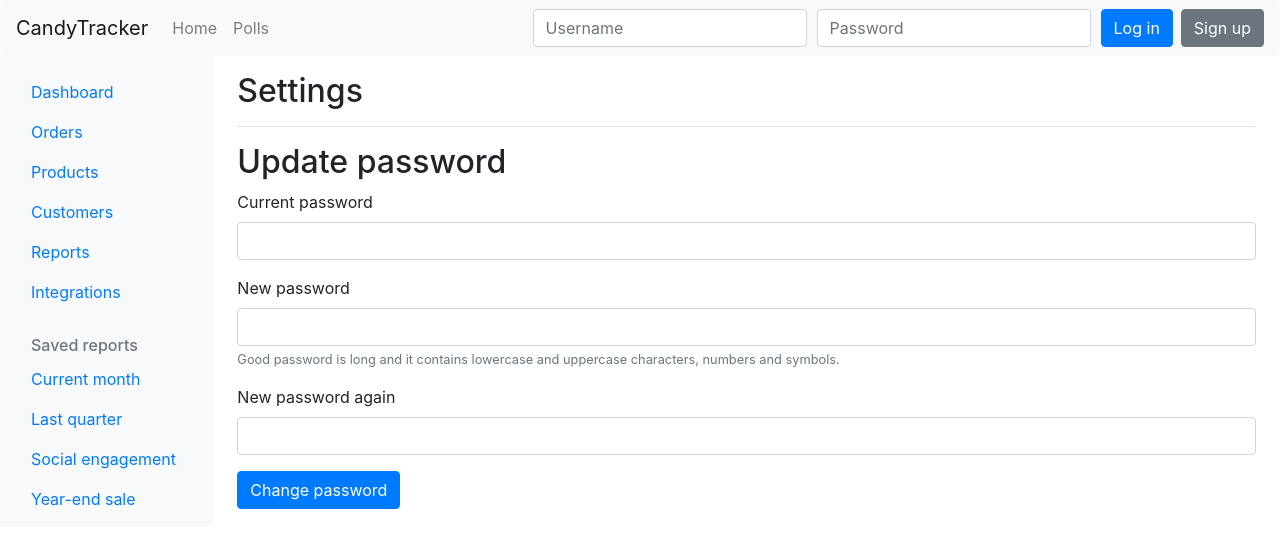
After one commit to tuukkalai/CandyTracker, a Flask app: page /settings in a window 1280 px wide. The commit adds this page. Shown: the top 548 px of the page. Run offline with Flask 2, Linux system fonts and the light colour scheme; some libraries are stand-ins or nearby versions.

Commit message:
Add CSRF token, refactor structure

```diff
--- a/app.py
+++ b/app.py
@@ -1,173 +1,5 @@
 from flask import Flask
-from flask import redirect, render_template, request, session
-from flask_sqlalchemy import SQLAlchemy
-from os import getenv
-from werkzeug.security import check_password_hash, generate_password_hash
-
 
 app = Flask(__name__)
-app.secret_key = getenv("SECRET_KEY")
-app.config["SQLALCHEMY_DATABASE_URI"] = getenv("DATABASE_URL")
-app.config["SQLALCHEMY_TRACK_MODIFICATIONS"] = False
-db = SQLAlchemy(app)
 
-@app.route("/")
-def home():
-    return render_template("home.html")
-
-@app.route("/login", methods=["POST"])
-def login():
-    username = request.form["username"]
-    password = request.form["password"]
-    sql = "SELECT password FROM users WHERE username=:username"
-    result = db.session.execute(sql,{"username":username})
-    user = result.fetchone()
-    if user == None:
-        return render_template("home.html", notification="User not found.")
-    else:
-        hash_value = user[0]
-        if check_password_hash(hash_value,password):
-            session["username"] = username
-            return redirect("/")
-        else:
-            return render_template("home.html", notification="Wrong password.")
-
-
-@app.route("/logout")
-def logout():
-    del session["username"]
-    return redirect("/")
-
-@app.route("/users/new")
-def newUser():
-    return render_template("new_user.html")
-
-@app.route("/users/create", methods=["POST"])
-def createUser():
-    username = request.form["username"]
-    sql = "SELECT id FROM users WHERE username=:username"
-    result = db.session.execute(sql, {"username":username})
-    numOfUnames = result.fetchone()
-    if numOfUnames > 0:
-        return render_template("new_user.html", username=username, notification="Username already taken.")
-    password = request.form["password"]
-    passwordAgain = request.form["password_again"]
-    if password == passwordAgain:
-        hash_value = generate_password_hash(password)
-        sql = "INSERT INTO users (username,password) VALUES (:username,:password)"
-        db.session.execute(sql, {"username":username,"password":hash_value})
-        db.session.commit()
-        return redirect("/")
-    return render_template("new_user.html", username=username, notification="Passwords don't match.")
-
-@app.errorhandler(404)
-def page_not_found(error):
-    return render_template("404.html"), 404
-
-
-"""
-Training material
----
-"""
-# Pizza
-@app.route("/order")
-def form():
-    return render_template("order.html")
-
-@app.route("/result", methods=["POST"])
-def result():
-    pizza = request.form["pizza"]
-    extras = request.form.getlist("extra")
-    msg = request.form["message"]
-    return render_template("result.html",
-        pizza=pizza,
-        extras=extras,
-        message=msg)
-
-# Messages
-@app.route("/messages")
-def messages():
-    result = db.session.execute("SELECT COUNT(*) FROM messages")
-    count = result.fetchone()[0]
-    result = db.session.execute("SELECT content FROM messages")
-    messages = result.fetchall()
-    return render_template("messages.html", count=count, messages=messages)
-
-@app.route("/messages/new")
-def new():
-    return render_template("new.html")
-
-@app.route("/messages/send", methods=["POST"])
-def send():
-    content = request.form["content"]
-    sql = "INSERT INTO messages (content) VALUES (:content)"
-    db.session.execute(sql, {"content":content})
-    db.session.commit()
-    return redirect("/messages")
-
-# Polls
-@app.route("/polls")
-def poll():
-    sql = "SELECT id, topic FROM polls"
-    result = db.session.execute(sql)
-    polls = result.fetchall()
-    return render_template("polls.html", polls=polls)
-
-@app.route("/polls/<int:id>")
-def showPoll(id):
-    sql = "SELECT topic, created_at FROM polls WHERE id=:id"
-    result = db.session.execute(sql, {"id":id})
-    res = result.fetchone()
-    topic = res[0]
-    created = res[1].strftime("%d.%m.%Y %H.%M")
-    sql = "SELECT id, choice FROM choices WHERE poll_id=:id"
-    result = db.session.execute(sql, {"id":id})
-    choices = result.fetchall()
-    return render_template("poll.html", topic=topic, choices=choices, created=created, id=id)
-
-@app.route("/polls/answer", methods=["POST"])
-def ans():
-    choice_id = request.form["choice"]
-    poll_id = request.form["id"]
-    sql = "INSERT INTO answers (choice_id, sent_at) VALUES (:choice_id, NOW())"
-    db.session.execute(sql, {"choice_id":choice_id})
-    db.session.commit()
-    return redirect("/results/"+str(poll_id))
-
-@app.route("/results/<int:id>")
-def showResults(id):
-    sql = "SELECT topic FROM polls WHERE id=:id"
-    result = db.session.execute(sql, {"id":id})
-    topic = result.fetchone()[0]
-    sql = "SELECT c.choice, COUNT(a.id) FROM choices c LEFT JOIN answers a ON c.id = a.choice_id WHERE c.poll_id=:poll_id GROUP BY c.id"
-    result = db.session.execute(sql, {"poll_id":id})
-    choices = result.fetchall()
-    total = 0
-    for c in choices:
-        total += c[1]
-    return render_template("results.html", topic=topic, choices=choices, total=total)
-
-@app.route("/polls/new")
-def newPollForm():
-    return render_template("new_poll.html")
-
-@app.route("/polls/create", methods=["POST"])
-def createPoll():
-    topic = request.form["topic"]
-    sql = "INSERT INTO polls (topic, created_at) VALUES (:topic, NOW()) RETURNING id"
-    result = db.session.execute(sql, {"topic":topic})
-    poll_id = result.fetchone()[0]
-    choices = request.form.getlist("choice")
-    values = ""
-    for choice in choices:
-        if choice != "":
-            values += "("+str(poll_id)+", '"+choice+"'), "
-    sql = "INSERT INTO choices (poll_id, choice) VALUES "+values[:-2]
-    db.session.execute(sql)
-    db.session.commit()
-    return redirect("/polls")
-
-"""
-Training ends
----
-"""
+import routes
--- /dev/null
+++ b/routes.py
@@ -0,0 +1,174 @@
+from app import app
+from flask import redirect, render_template, request, session
+from werkzeug.security import check_password_hash, generate_password_hash
+
+from db import db
+import users
+
+@app.route("/")
+def home():
+    return render_template("home.html")
+
+@app.errorhandler(404)
+def page_not_found(error):
+    return render_template("404.html"), 404
+
+@app.route("/login", methods=["POST"])
+def login():
+    username = request.form["username"]
+    password = request.form["password"]
+    if users.login(username, password):
+        return redirect("/")
+    else:
+        return render_template("home.html", notification="User not found or incorrect password")
+
+@app.route("/logout")
+def logout():
+    if users.logout():
+        return redirect("/")
+    return render_template("home.html", notification="Something went wrong.")
+
+@app.route("/settings", methods=["GET", "POST"])
+def settings():
+    if request.method == "GET":
+        return render_template("settings.html")
+    if request.method == "POST":
+        password = request.form["newPass1"]
+        password2 = request.form["newPass2"]
+        oldPassword = request.form["prevPass"]
+        tokenc = request.form["tokenc"]
+        print(session["username"] + " " + password + " " + tokenc)
+        change = users.change_password(session["username"], password, password2, oldPassword, tokenc)
+        print(change)
+        if change[0]:
+            return render_template("settings.html", notification=change[1])
+
+
+@app.route("/register", methods=["GET", "POST"])
+def register():
+    if request.method == "GET":
+        return render_template("new_user.html")
+    if request.method == "POST":
+        username = request.form["username"]
+        sql = "SELECT id FROM users WHERE username=:username"
+        result = db.session.execute(sql, {"username":username})
+        numOfUnames = result.fetchone()
+        if numOfUnames > 0:
+            return render_template("new_user.html", username=username, notification="Username already taken.")
+        password = request.form["password"]
+        passwordAgain = request.form["password_again"]
+        if password == passwordAgain:
+            hash_value = generate_password_hash(password)
+            sql = "INSERT INTO users (username,password) VALUES (:username,:password)"
+            db.session.execute(sql, {"username":username,"password":hash_value})
+            db.session.commit()
+            return redirect("/")
+        return render_template("new_user.html", username=username, notification="Passwords don't match.")
+
+
+"""
+Training material
+---
+"""
+# Pizza
+@app.route("/order")
+def form():
+    return render_template("order.html")
+
+@app.route("/result", methods=["POST"])
+def result():
+    pizza = request.form["pizza"]
+    extras = request.form.getlist("extra")
+    msg = request.form["message"]
+    return render_template("result.html",
+        pizza=pizza,
+        extras=extras,
+        message=msg)
+
+# Messages
+@app.route("/messages")
+def messages():
+    result = db.session.execute("SELECT COUNT(*) FROM messages")
+    count = result.fetchone()[0]
+    result = db.session.execute("SELECT content FROM messages")
+    messages = result.fetchall()
+    return render_template("messages.html", count=count, messages=messages)
+
+@app.route("/messages/new")
+def new():
+    return render_template("new.html")
+
+@app.route("/messages/send", methods=["POST"])
+def send():
+    content = request.form["content"]
+    sql = "INSERT INTO messages (content) VALUES (:content)"
+    db.session.execute(sql, {"content":content})
+    db.session.commit()
+    return redirect("/messages")
+
+# Polls
+@app.route("/polls")
+def poll():
+    sql = "SELECT id, topic FROM polls"
+    result = db.session.execute(sql)
+    polls = result.fetchall()
+    return render_template("polls.html", polls=polls)
+
+@app.route("/polls/<int:id>")
+def showPoll(id):
+    sql = "SELECT topic, created_at FROM polls WHERE id=:id"
+    result = db.session.execute(sql, {"id":id})
+    res = result.fetchone()
+    topic = res[0]
+    created = res[1].strftime("%d.%m.%Y %H.%M")
+    sql = "SELECT id, choice FROM choices WHERE poll_id=:id"
+    result = db.session.execute(sql, {"id":id})
+    choices = result.fetchall()
+    return render_template("poll.html", topic=topic, choices=choices, created=created, id=id)
+
+@app.route("/polls/answer", methods=["POST"])
+def ans():
+    choice_id = request.form["choice"]
+    poll_id = request.form["id"]
+    sql = "INSERT INTO answers (choice_id, sent_at) VALUES (:choice_id, NOW())"
+    db.session.execute(sql, {"choice_id":choice_id})
+    db.session.commit()
+    return redirect("/results/"+str(poll_id))
+
+@app.route("/results/<int:id>")
+def showResults(id):
+    sql = "SELECT topic FROM polls WHERE id=:id"
+    result = db.session.execute(sql, {"id":id})
+    topic = result.fetchone()[0]
+    sql = "SELECT c.choice, COUNT(a.id) FROM choices c LEFT JOIN answers a ON c.id = a.choice_id WHERE c.poll_id=:poll_id GROUP BY c.id"
+    result = db.session.execute(sql, {"poll_id":id})
+    choices = result.fetchall()
+    total = 0
+    for c in choices:
+        total += c[1]
+    return render_template("results.html", topic=topic, choices=choices, total=total)
+
+@app.route("/polls/new")
+def newPollForm():
+    return render_template("new_poll.html")
+
+@app.route("/polls/create", methods=["POST"])
+def createPoll():
+    topic = request.form["topic"]
+    sql = "INSERT INTO polls (topic, created_at) VALUES (:topic, NOW()) RETURNING id"
+    result = db.session.execute(sql, {"topic":topic})
+    poll_id = result.fetchone()[0]
+    choices = request.form.getlist("choice")
+    values = ""
+    for choice in choices:
+        if choice != "":
+            values += "("+str(poll_id)+", '"+choice+"'), "
+    sql = "INSERT INTO choices (poll_id, choice) VALUES "+values[:-2]
+    db.session.execute(sql)
+    db.session.commit()
+    return redirect("/polls")
+
+"""
+Training ends
+---
+"""
--- a/templates/layout.html
+++ b/templates/layout.html
@@ -30,12 +30,12 @@
       </li>
     -->
     </ul>
-    {% if session.username %}
+    {% if session.user_id %}
     <ul class="navbar-nav">
       <li class="nav-item dropdown">
         <a class="nav-link dropdown-toggle" href="#" id="user-dropdown" data-toggle="dropdown" aria-haspopup="true" aria-expanded="false"><svg viewBox="0 0 15 15" fill="none" xmlns="http://www.w3.org/2000/svg" width="18" height="18"><path clip-rule="evenodd" d="M10.5 3.498a2.999 2.999 0 01-3 2.998 2.999 2.999 0 113-2.998zm2 10.992h-10v-1.996a3 3 0 013-3h4a3 3 0 013 3v1.997z" stroke="currentColor" stroke-linecap="square"></path></svg> {{ session.username }}</a>
         <div class="dropdown-menu dropdown-menu-right" aria-labelledby="user-dropdown">
-          <a class="dropdown-item" href="#">Settings</a>
+          <a class="dropdown-item" href="/settings">Settings</a>
           <a class="dropdown-item" href="/logout">Logout</a>
         </div>
       </li>
@@ -56,7 +56,7 @@
         </div>
       </div>
     </form>
-    <a href="/users/new" class="btn btn-secondary">Sign up</a>
+    <a href="/register" class="btn btn-secondary">Sign up</a>
     {% endif %}
   </div>
 </nav>
--- a/templates/new_user.html
+++ b/templates/new_user.html
@@ -6,7 +6,7 @@
 
 {% block content %}
 
-<form action="/users/create" method="POST">
+<form action="/register" method="POST">
   <div class="form-group">
     <label for="username">Username</label>
     <input type="text" class="form-control" name="username" value="{{ username }}" />
--- /dev/null
+++ b/templates/settings.html
@@ -0,0 +1,26 @@
+{% extends 'layout.html' %}
+
+{% block header %}
+  Settings
+{% endblock %}
+
+{% block content %}
+  <form action="/settings" method="POST">
+    <h2>Update password</h2>
+    <div class="form-group">
+      <label for="prevPass">Current password</label>
+      <input type="password" class="form-control" id="prevPass" name="prevPass">
+    </div>
+    <div class="form-group">
+      <label for="newPass1">New password</label>
+      <input type="password" class="form-control" id="newPass1" aria-describedby="newPassHelp" name="newPass1">
+      <small id="newPassHelp" class="form-text text-muted">Good password is long and it contains lowercase and uppercase characters, numbers and symbols.</small>
+    </div>
+    <div class="form-group">
+      <label for="newPass2">New password again</label>
+      <input type="password" class="form-control" id="newPass2" name="newPass2">
+    </div>
+    <input type="hidden" name="tokenc" value="{{ session.tokenc }}" />
+    <button type="submit" class="btn btn-primary mb-2">Change password</button>
+  </form>
+{% endblock %}
```
Also changed, not shown: db.py (added, +8 -0 lines), requirements.txt (added, +226 -0 lines), users.py (added, +44 -0 lines), README.md.
